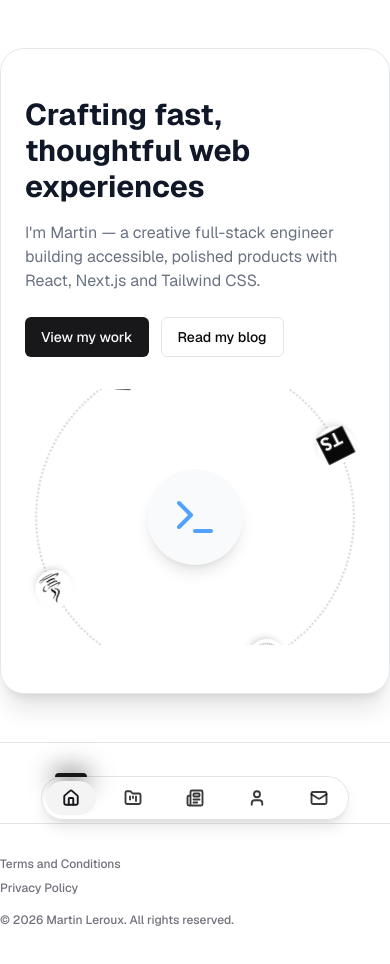
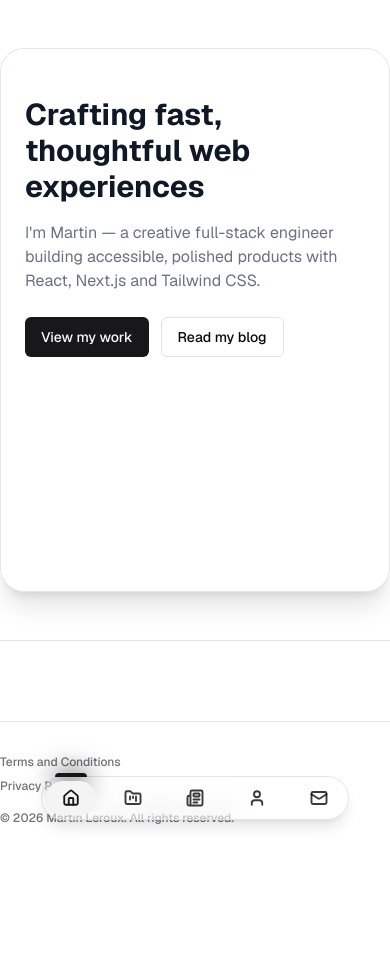
Before and after one commit to Martzcode/martzcode-nextjs, a Next.js app: page /en in a window 390 px wide. Shown: the top 964 px of the page. Built offline with nearby package versions, Linux system fonts and the light colour scheme.

Commit message:
Update stack-feature-section.tsx

```diff
--- a/src/components/ui/stack-feature-section.tsx
+++ b/src/components/ui/stack-feature-section.tsx
@@ -82,7 +82,7 @@ export default function StackFeatureSection({
       </div>
 
       {/* Right side: Orbit animation cropped to 1/4 */}
-      <div className="relative flex w-full items-center justify-center overflow-hidden h-64 lg:h-full lg:w-1/2 lg:justify-start">
+      <div className="relative hidden w-full items-center justify-center overflow-hidden h-64 lg:flex lg:h-full lg:w-1/2 lg:justify-start">
         <div className="relative mx-auto flex h-[34rem] w-[34rem] items-center justify-center sm:h-[50rem] sm:w-[50rem] lg:mx-0 lg:translate-x-[50%]">
           {/* Center Circle */}
           <div className="w-24 h-24 rounded-full bg-gray-50 dark:bg-gray-800 shadow-lg flex items-center justify-center">
```
